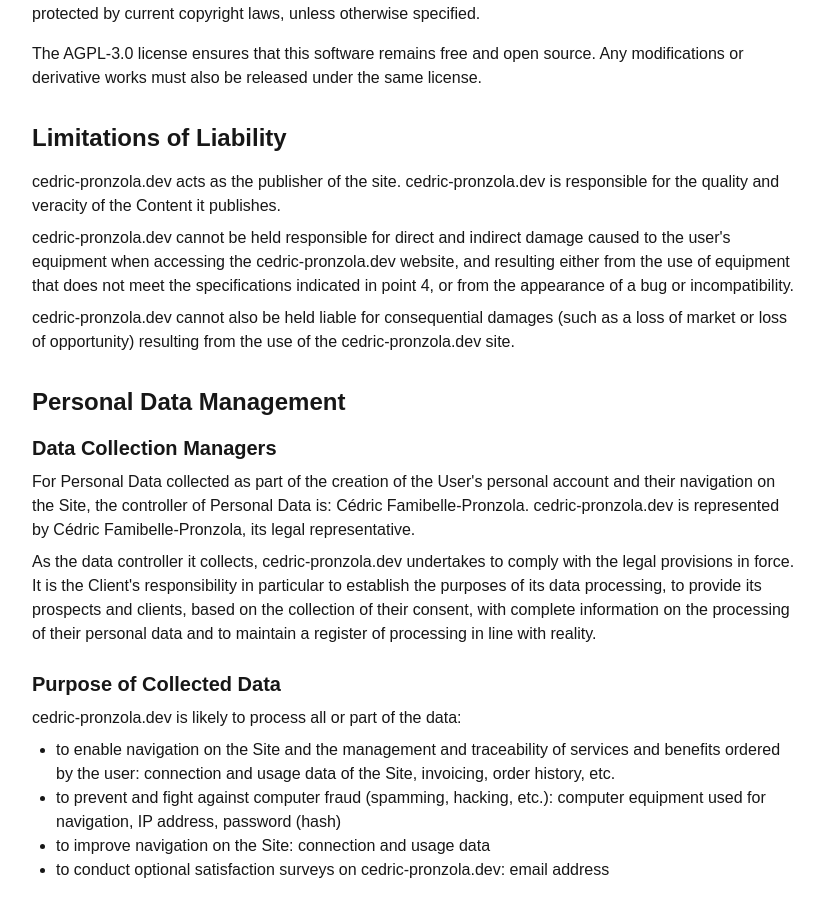
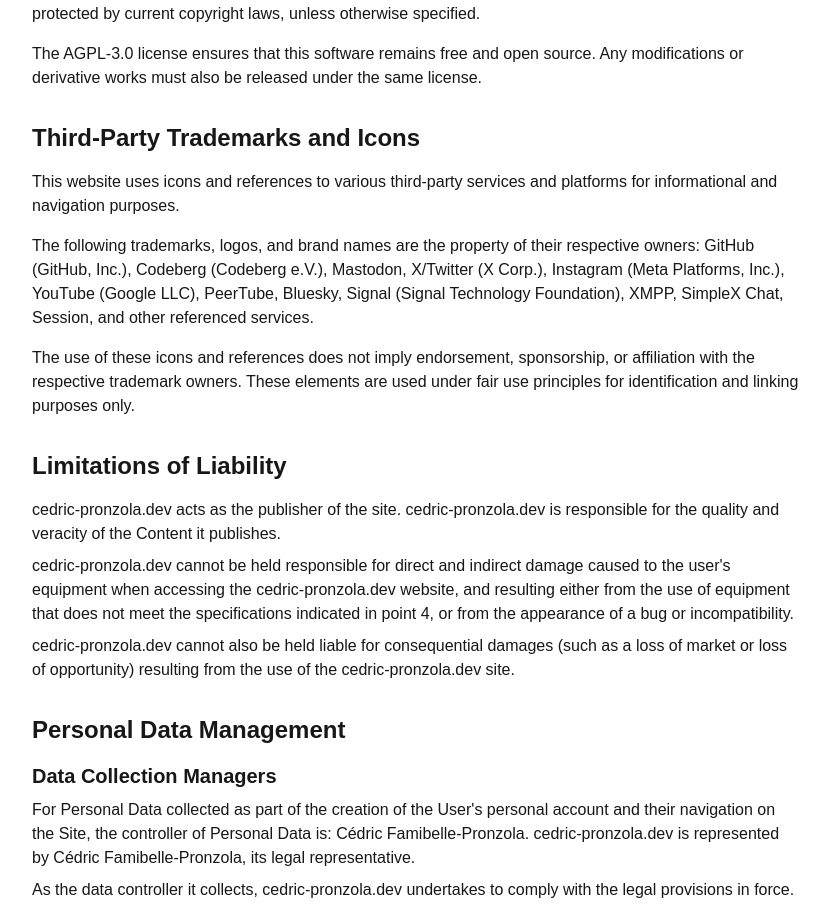
Before and after one commit to cedric-famibelle-pronzola/cedric-pronzola-v2, a Next.js app: page /en/mentions-legales in a window 1280 px wide. Shown: the part 1766-2671 px from the top of the page, without its empty margins (224-1053 px from the left). Built offline with nearby package versions, Linux system fonts and the light colour scheme.

Commit message:
feat: display trademarks section in legal notices page

```diff
--- a/app/[locale]/mentions-legales/page.tsx
+++ b/app/[locale]/mentions-legales/page.tsx
@@ -118,6 +118,15 @@
             </section>
 
             <section className="mb-8">
+              <h2 className="text-2xl font-bold mb-4">{t('trademarks.title')}</h2>
+              <div className="space-y-4">
+                <p>{t('trademarks.paragraph1')}</p>
+                <p>{t('trademarks.paragraph2')}</p>
+                <p>{t('trademarks.paragraph3')}</p>
+              </div>
+            </section>
+
+            <section className="mb-8">
               <h2 className="text-2xl font-bold mb-4">{t('liability.title')}</h2>
               <div className="space-y-2">
                 <p>{t('liability.paragraph1')}</p>
```
